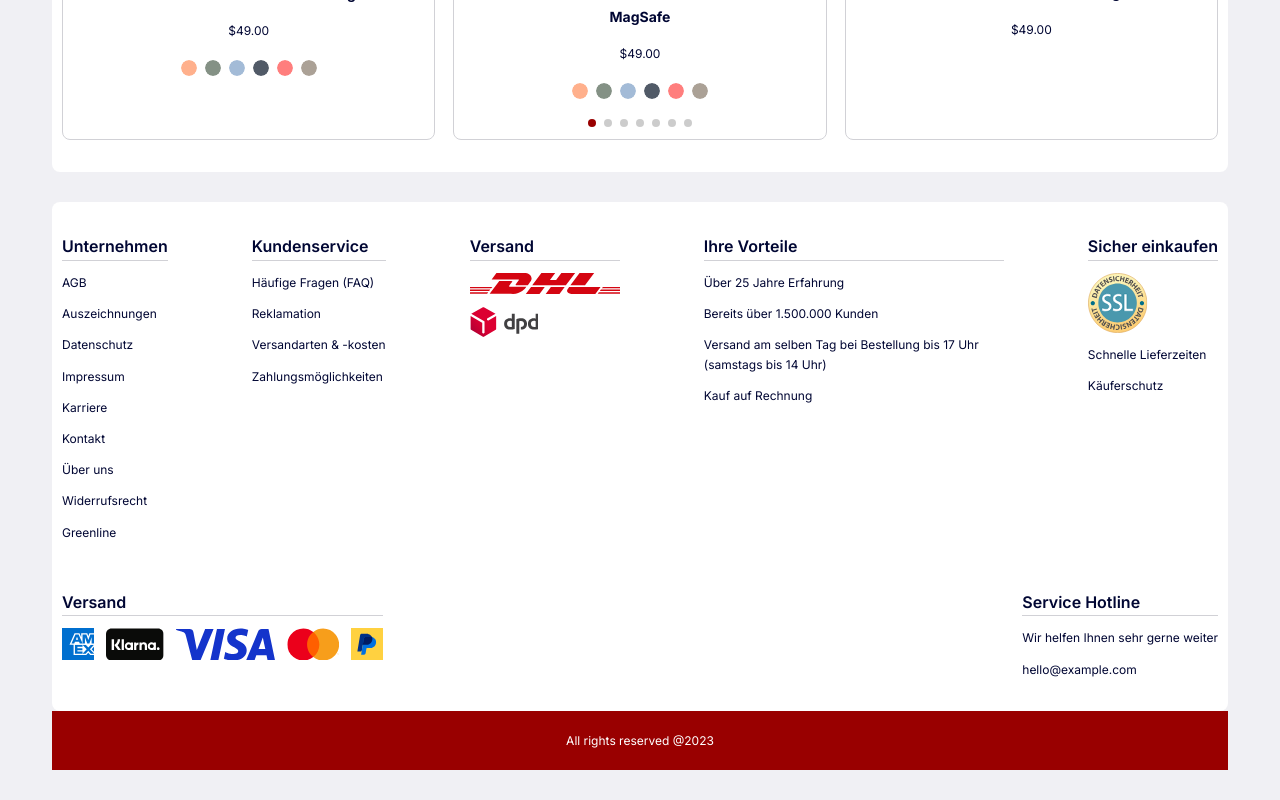
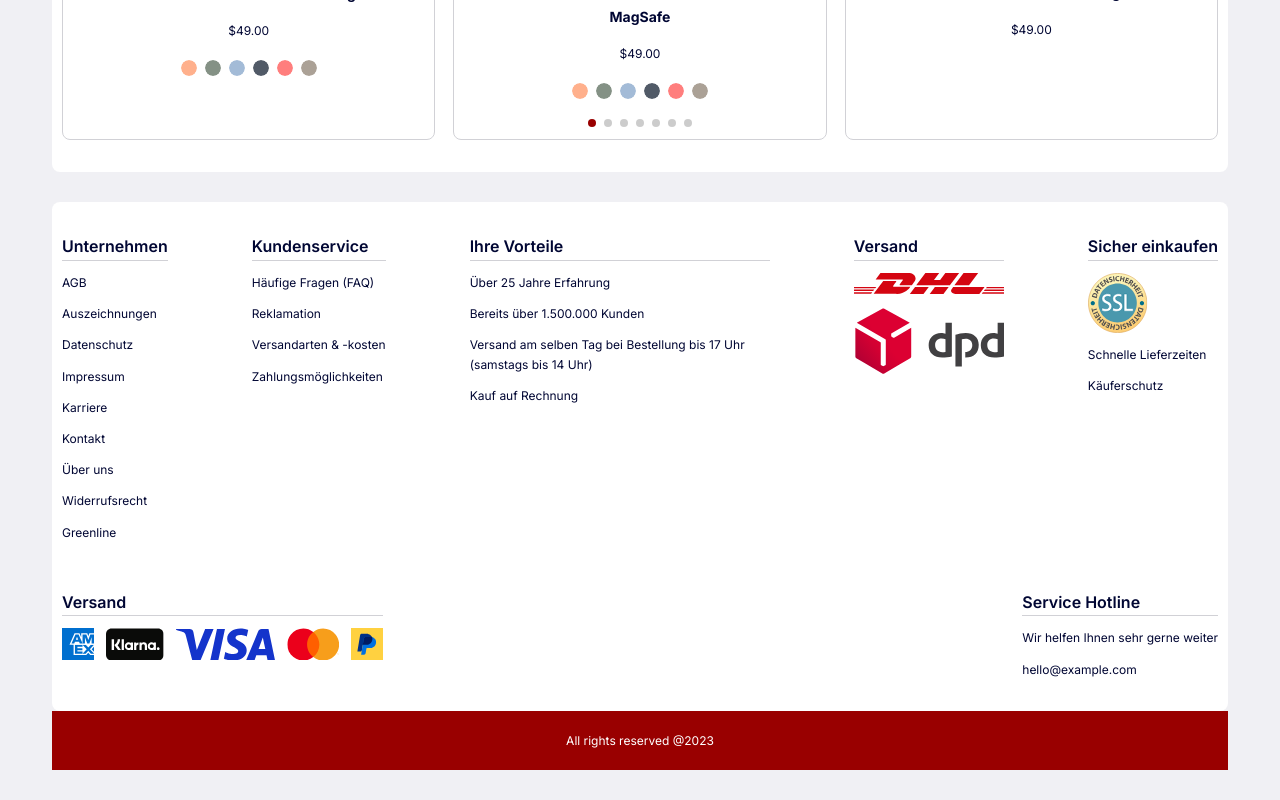
Before and after one commit to crescents-stack/deinhandymarkt, a Next.js app: page / in a window 1280 px wide. Shown: the part 3194-3994 px from the top of the page. Built offline with nearby package versions, Linux system fonts and the light colour scheme.

Commit message:
[Feature] Home: Redesign Font size and other stuffs #8 #9 #10

```diff
--- a/src/components/layout/footer.tsx
+++ b/src/components/layout/footer.tsx
@@ -142,22 +142,9 @@ const FooterLinks = [
       },
     ],
   },
+
   {
     id: 3,
-    title: "Versand",
-    childLinks: [
-      {
-        id: 1,
-        icon: <DHL />,
-      },
-      {
-        id: 2,
-        icon: <DPD />,
-      },
-    ],
-  },
-  {
-    id: 4,
     title: "Ihre Vorteile",
     childLinks: [
       {
@@ -179,6 +166,20 @@ const FooterLinks = [
         id: 4,
         text: "Kauf auf Rechnung",
         link: "/",
+      },
+    ],
+  },
+  {
+    id: 4,
+    title: "Versand",
+    childLinks: [
+      {
+        id: 1,
+        icon: <DHL />,
+      },
+      {
+        id: 2,
+        icon: <DPD />,
       },
     ],
   },
```
